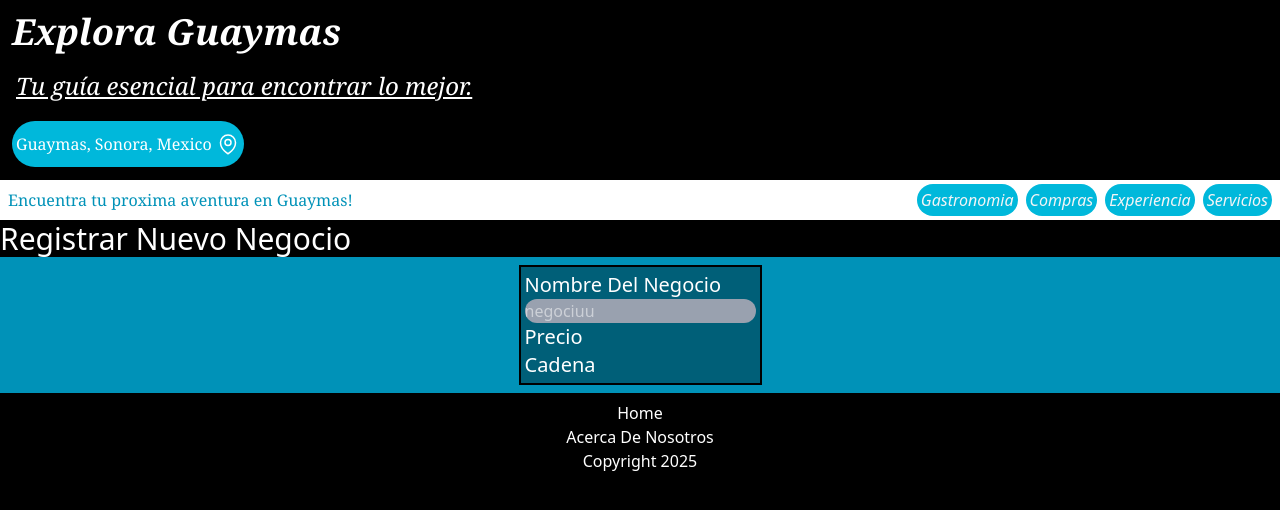
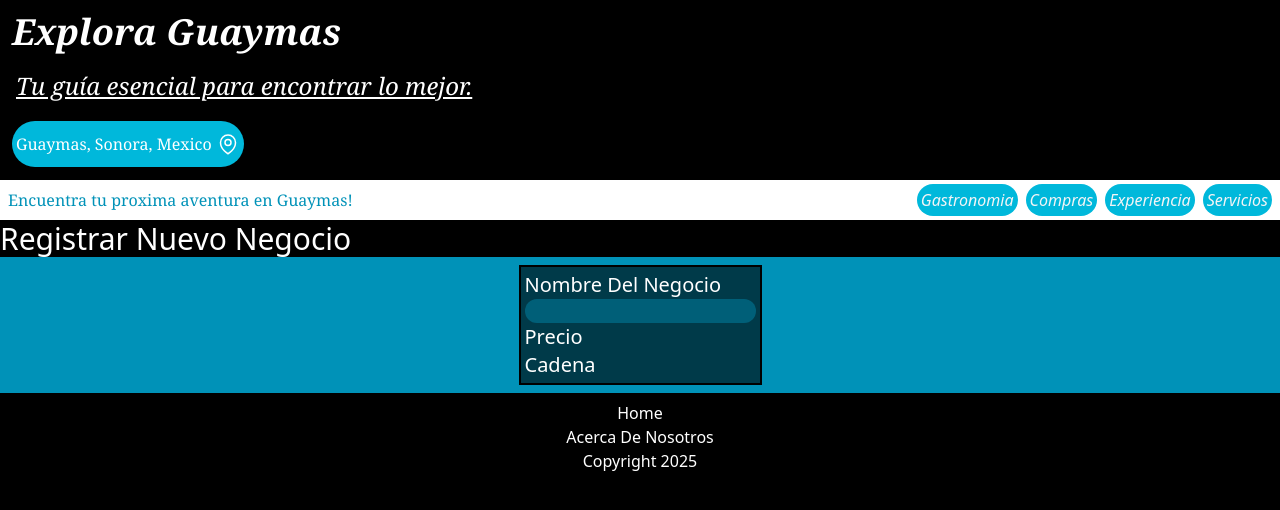
Before and after one commit to TylerBrock01/FE_gsono, a React (Vite) app: page /register in a window 1280 px wide. Shown: the top 510 px of the page. Built offline with nearby package versions, Linux system fonts and the light colour scheme.

Commit message:
test bugg input

```diff
--- a/src/views/Register.tsx
+++ b/src/views/Register.tsx
@@ -3,9 +3,9 @@ export default function Register() {
         <>
             <h1 className='text-3xl text-white capitalize'>registrar nuevo negocio</h1>
             <div className='bg-cyan-600 text-white flex flex-col items-center p-2 '>
-                <form className='p-1 border-black border-2 capitalize bg-cyan-800'>
+                <form className='p-1 border-black border-2 capitalize bg-black/60'>
                     <h2 className='text-xl'>nombre del negocio</h2>
-                    <input className='bg-gray-400 rounded-full' type='text' placeholder='negociuu'/>
+                    <input className='bg-cyan-800 rounded-full' type='text'/>
                     {/*<h2 className='text-xl'>logo</h2>*/}
                     {/*<input className='bg-gray-400 rounded-full' type='text' placeholder='logo' disabled={true}/>*/}
                     {/*<h2 className='text-xl'>direccion</h2>*/}
```
